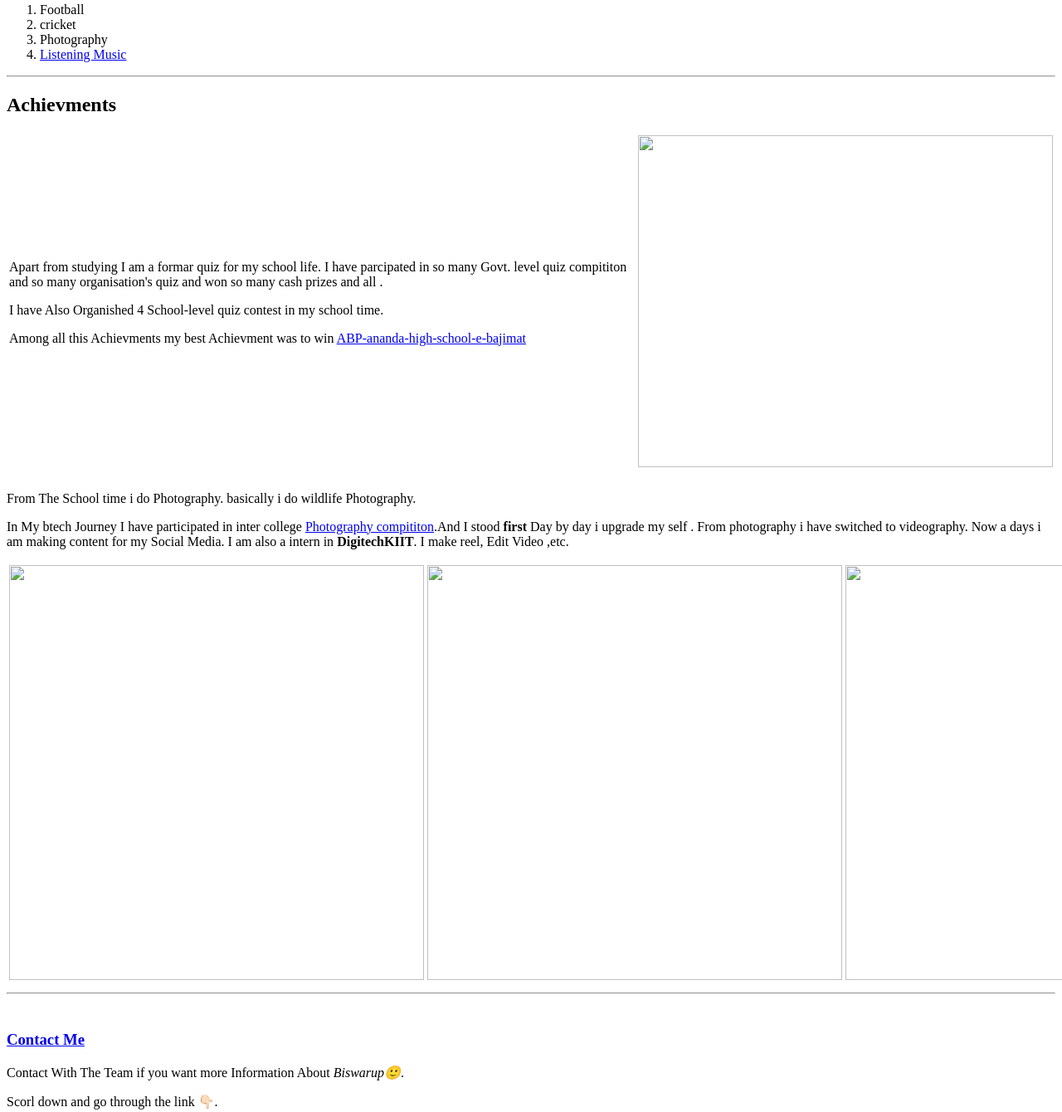
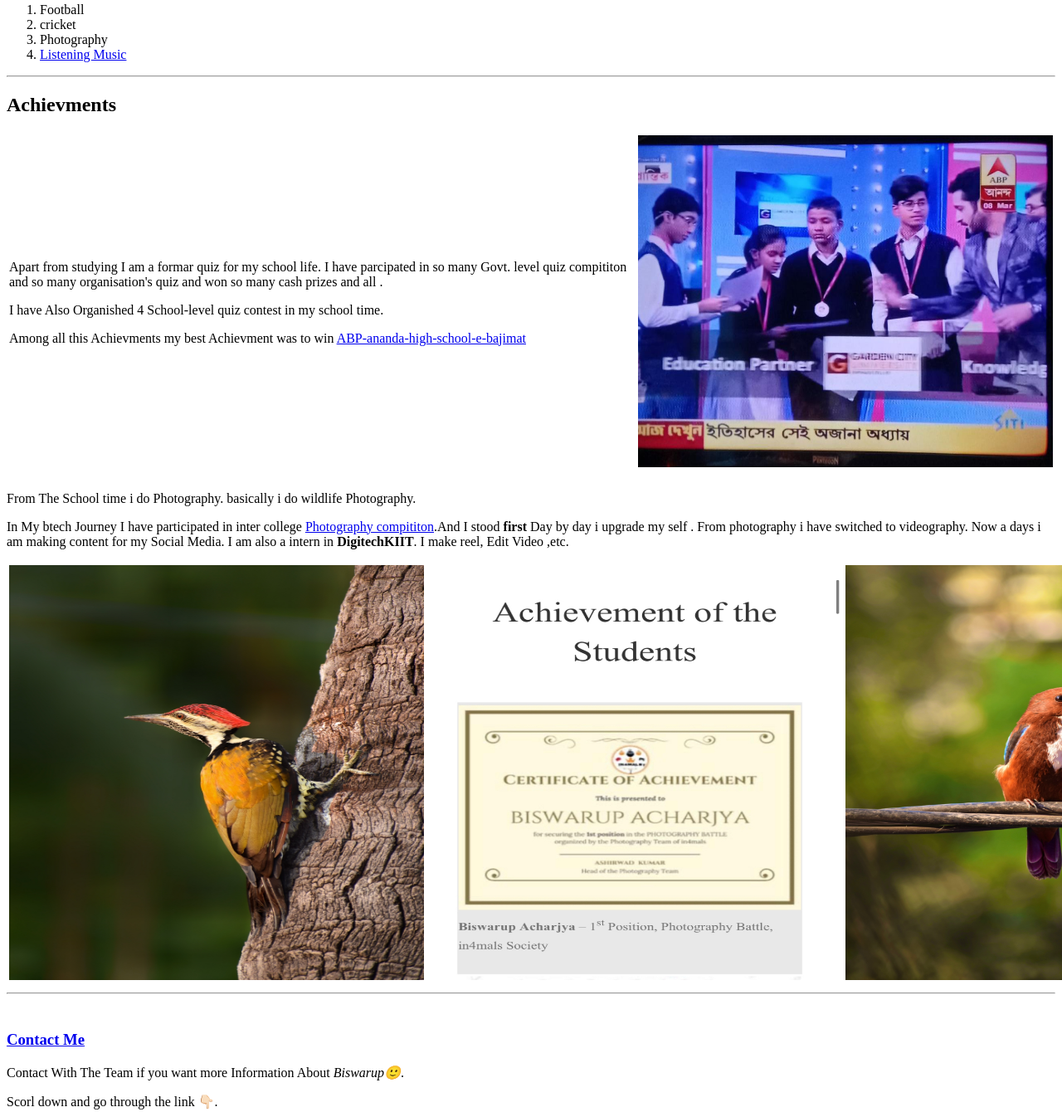
Before and after one commit to biswarup1707/Project_2_codeclause, a plain HTML site: page index.html in a window 1280 px wide. Shown: the part 1567-2907 px from the top of the page at 83% size. Drawn offline with Linux system fonts and the light colour scheme.

Commit message:
I remove all the image/

```diff
--- a/index.html
+++ b/index.html
@@ -142,7 +142,7 @@
          in my school time.</p> <p>Among all this Achievments my best Achievment was
          to win <a href="https://bengali.abplive.com/topic/abp-ananda-high-school-e-bajimat">ABP-ananda-high-school-e-bajimat </a></p>
       </td>
-      <td><img src="image/quiz Achievement.png" alt="" width="500" height="400"></td>
+      <td><img src="quiz Achievement.png" alt="" width="500" height="400"></td>
     </tr>
   </table>
   <table>
@@ -161,11 +161,11 @@
     </p>
     <table>
       <tr>
-        <td><img src="image/2nd bird.jpeg" alt="" width="500" height="500">
+        <td><img src="2nd bird.jpeg" alt="" width="500" height="500">
         </td>
-        <td><img src="image/photography Achie.jpeg" alt="" width="500" height="500">
+        <td><img src="photography Achie.jpeg" alt="" width="500" height="500">
         </td>
-        <td><img src="image/1st bird.jpeg" alt="" width="500" height="500"></td>
+        <td><img src="1st bird.jpeg" alt="" width="500" height="500"></td>
       </tr>
     </table>
 <hr>
```
